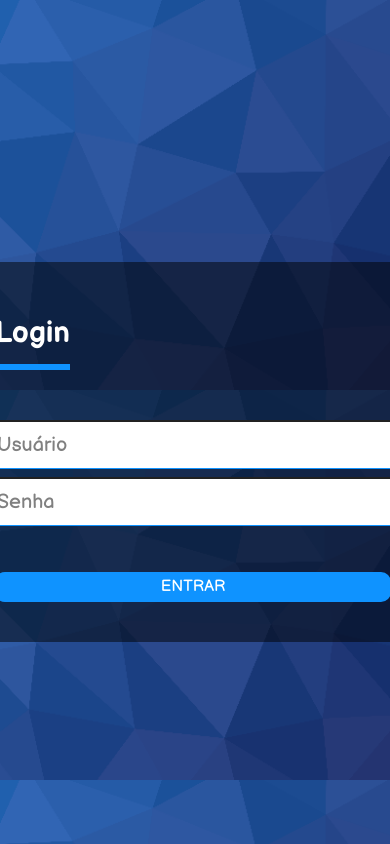
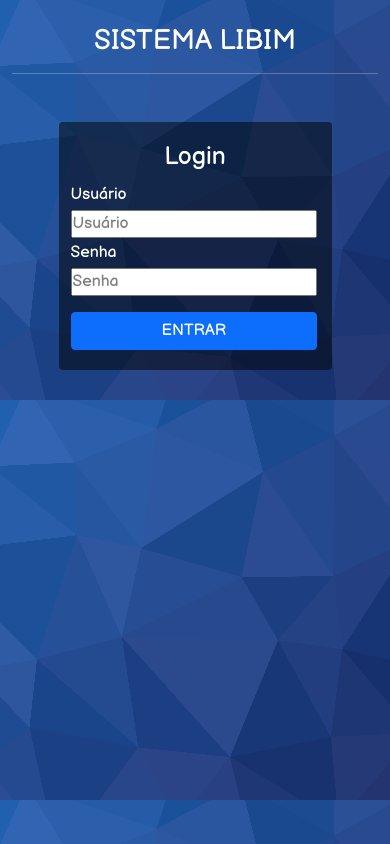
Before and after one commit to JonhFiv5/projeto-libim, a PHP site: page /login in a window 390 px wide; the page is wider, and only the part inside the window is pictured. Run offline with PHP 8.4, Linux system fonts and the light colour scheme.

Commit message:
Tornando responsivas as telas de login, pedido e devolução

```diff
--- a/login/index.php
+++ b/login/index.php
@@ -1,10 +1,14 @@
 <!DOCTYPE html>
 <html lang="pt-br">
 <head>
+	<meta name="viewport" content="width=device-width, initial-scale=1.0">
 	<title> Login</title>
 	<meta charset="utf-8">
 	<link rel="icon" href="../img/favicon.png" type="image/png">
 	<link rel="stylesheet" href="../css/estilo.css">
+	<!-- CSS only -->
+	<link href="https://cdn.jsdelivr.net/npm/bootstrap@5.0.0/dist/css/bootstrap.min.css" rel="stylesheet" integrity="sha384-wEmeIV1mKuiNpC+IOBjI7aAzPcEZeedi5yW5f2yOq55WWLwNGmvvx4Um1vskeMj0" crossorigin="anonymous">
+
 </head>
 
 	<body background="../img/bgLivros.png" class="fundo">
@@ -22,19 +26,31 @@
 			session_unset();
 			session_destroy();
 		?>
-			<form class= "login-box" action="verificar_login.php" method="post">
-				<h1 class="titulo-login">Login</h1>
-						<i class="fa fa-user" aria-hidden="true"></i>
-						<input class="textbox" type="text" name="txtusuario" placeholder="Usuário" required autocomplete="off">
-
-
-						<i class="fa fa-lock" aria-hidden="true"></i>
-						<input class="textbox" type="password" name="txtsenha" placeholder="Senha" required>
-				<br><br>
-					<input class="botaoEnviar" type="submit" name="" value="ENTRAR">
-				</form>
-
-
-
+		<div class="container">
+			<h1 class="text-white text-center mt-4">SISTEMA LIBIM</h1>
+			<hr class="text-white mb-5">
+			<div class="row align-items-center">
+			<form action="verificar_login.php" method="post" style="width: 70%;">
+				<h2 class="text-white">Login</h1>
+					<div class="row">
+						<div class="col-lg-10 offset-lg-1">
+							<label for="">Usuário</label>
+							<input type="text" name="txtusuario" placeholder="Usuário" required autocomplete="off">
+						</div>
+					</div>
+					<div class="row">
+						<div class="col-lg-10 offset-lg-1">
+							<label for="">Senha</label>
+							<input type="password" name="txtsenha" placeholder="Senha" required>
+						</div>
+					</div>
+					<div class="row mt-3">
+						<div class="col-lg-4 offset-lg-4">
+							<input class="btn btn-primary" type="submit" name="" value="ENTRAR">
+						</div>
+					</div>
+			</form>
+			</div>
+		</div>
 	</body>
 </html>
```
Also changed, not shown: aluguel/cliente_pedido.php (+16 -7 lines), aluguel/form_incluir_livros.php (+45 -9 lines), aluguel/resumo_pedido.php (+7 -2 lines), devolucao/item_devolucao.php (+19 -10 lines), devolucao/livro_devolucao.php (+17 -7 lines).
